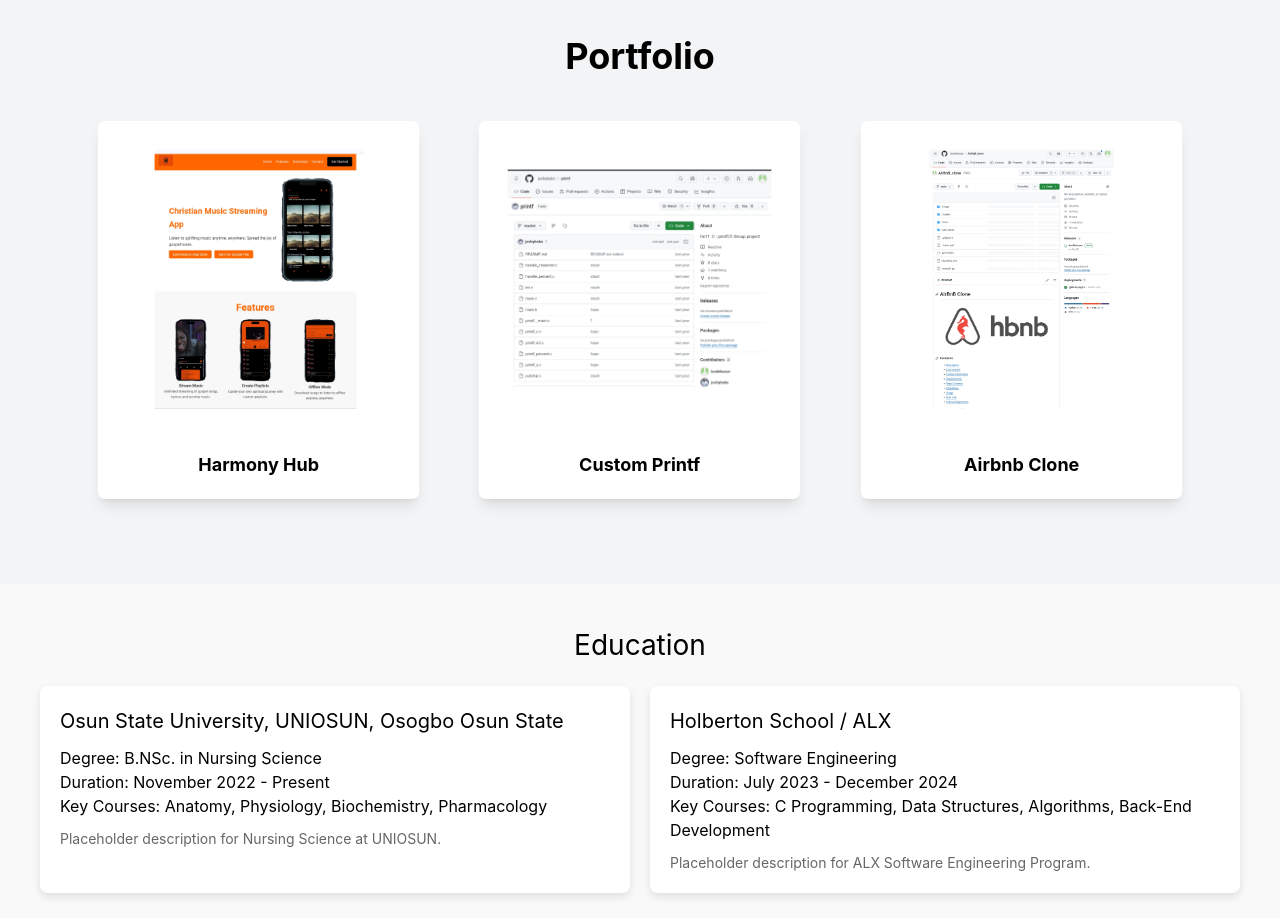
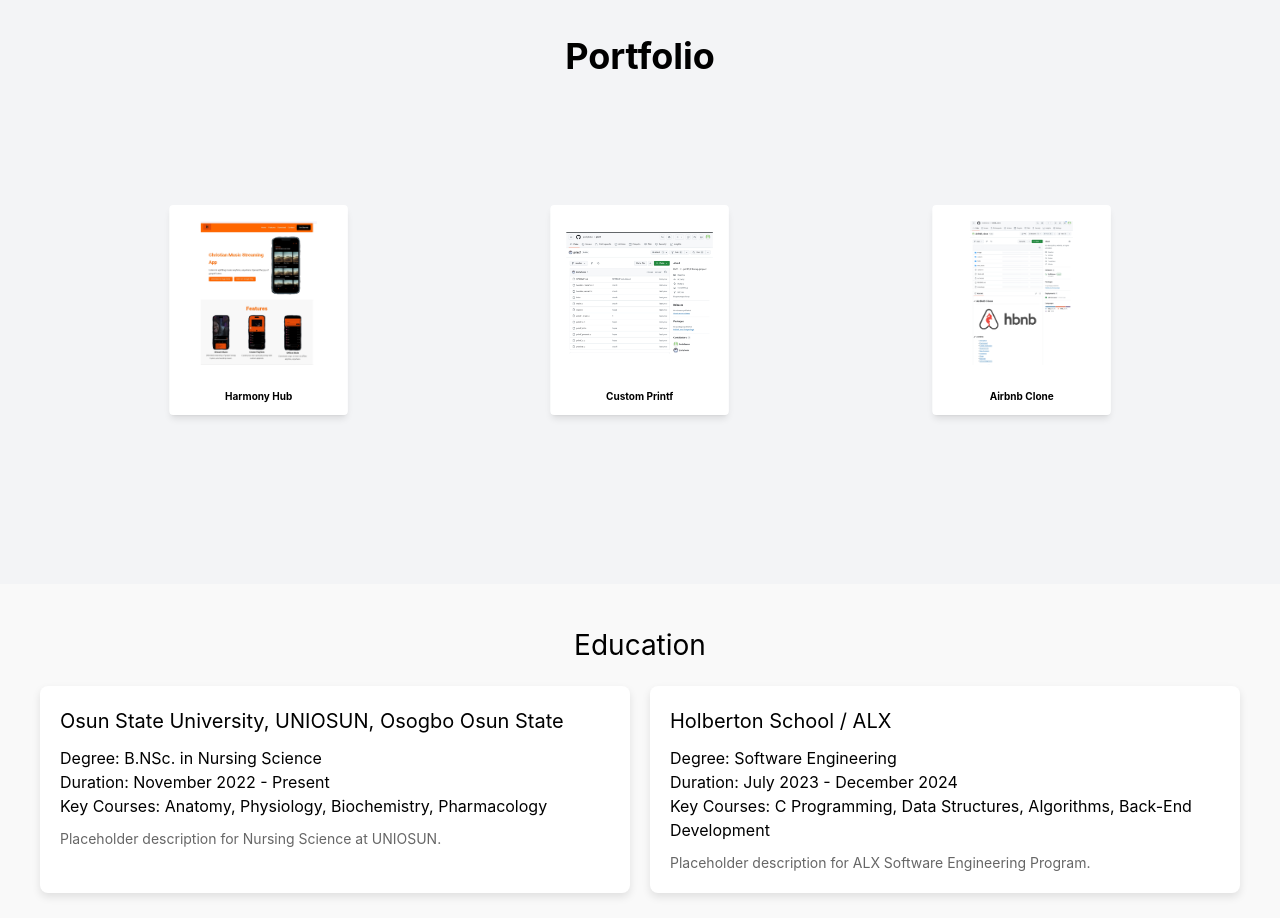
Before and after one commit to bodefavour/bodefh, a React (Create React App) app: page / in a window 1280 px wide. Shown: the part 1380-2298 px from the top of the page. Built offline with nearby package versions, Linux system fonts and the light colour scheme.

Commit message:
Update Portfolio.tsx

```diff
--- a/src/components/Portfolio.tsx
+++ b/src/components/Portfolio.tsx
@@ -38,8 +38,8 @@ const Portfolio: React.FC = () => {
               key={index}
               className={`relative bg-white shadow-lg rounded-lg overflow-hidden transition-all duration-300 transform ${
   hoveredProject === index
-    ? 'scale-70 md:scale-50 z-10 max-w-xs md:max-w-screen-md'
-    : 'scale-90'
+    ? 'scale-70 md:scale-90 z-10 max-w-xs md:max-w-screen-md'
+    : 'scale-50'
               }`}
               onMouseEnter={() => setHoveredProject(index)}
               onMouseLeave={() => setHoveredProject(null)}
```
